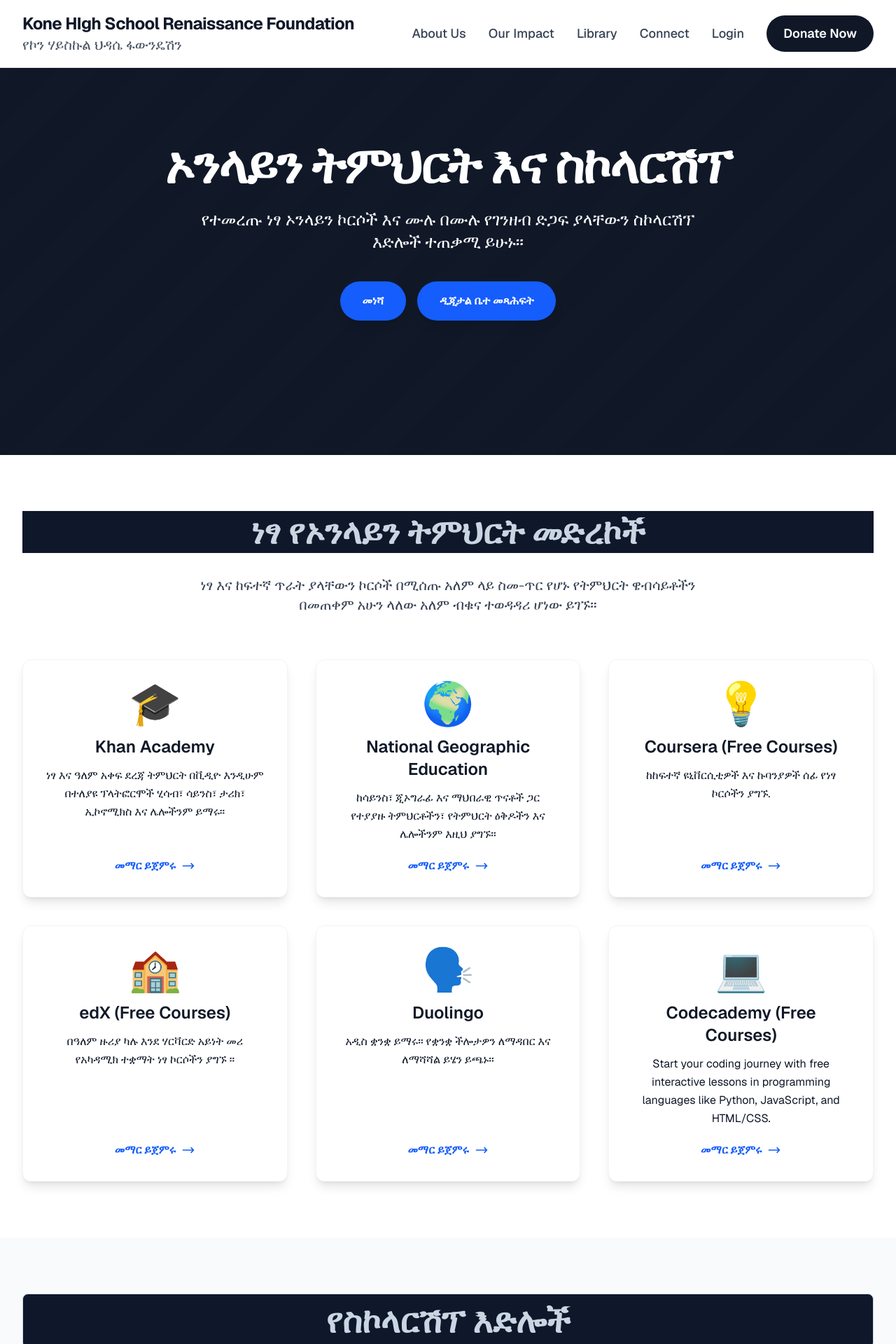
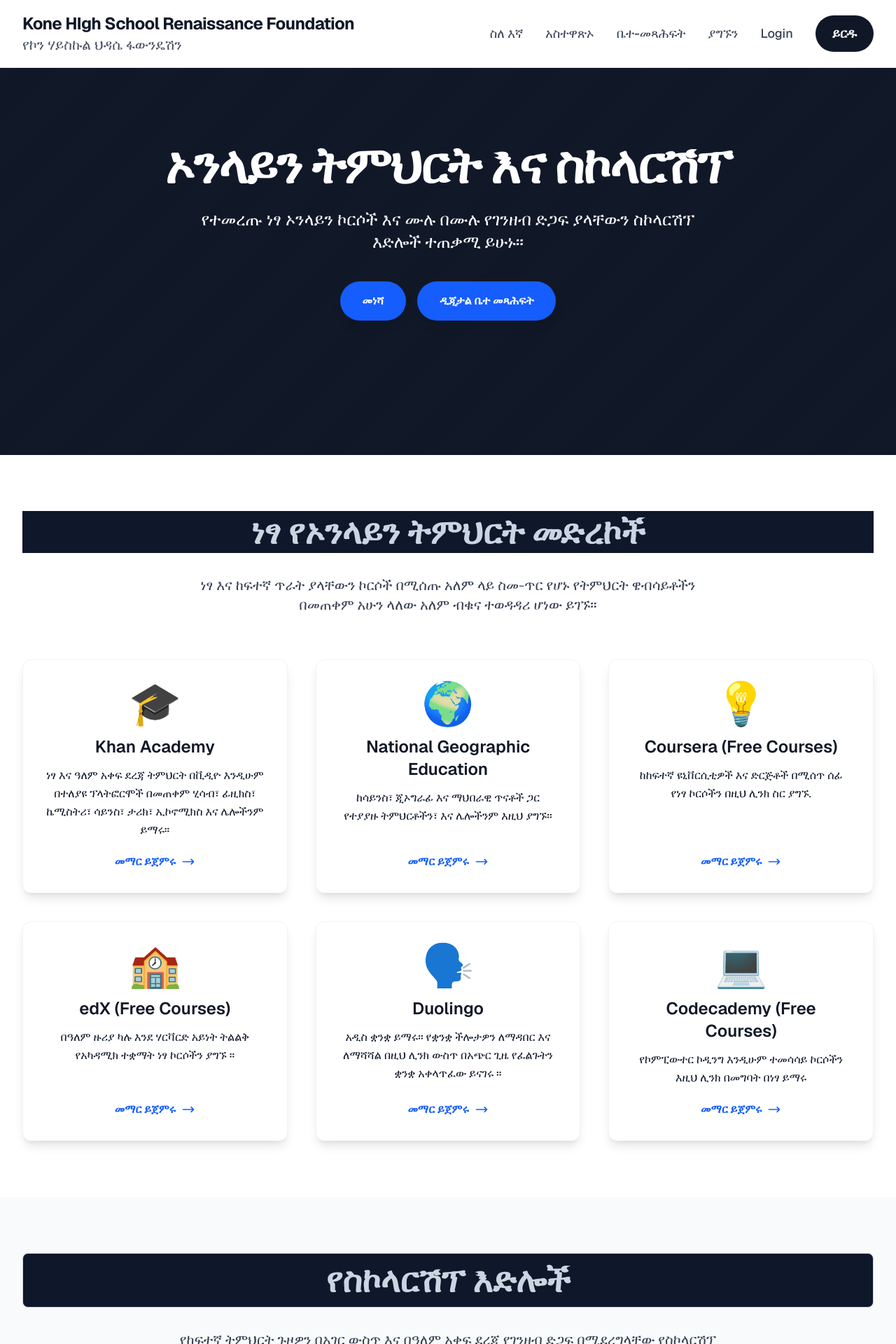
Before and after one commit to solowon27/krf, a Next.js app in the folder client/: page /education-resources in a window 1280 px wide. Shown: the top 1920 px of the page at 70% size. Built offline with nearby package versions, Linux system fonts and the light colour scheme; no server answers.

Commit message:
translated to amharic

```diff
--- a/client/components/Header.tsx
+++ b/client/components/Header.tsx
@@ -108,16 +108,16 @@
           {/* Desktop Navigation Links */}
           <div className="hidden md:flex items-center space-x-6 lg:space-x-8"> {/* Increased spacing */}
             <Link href="/about" className="text-gray-700 hover:text-gray-900 transition-colors duration-300 font-medium text-lg">
-              About Us
+              ስለ እኛ
             </Link>
             <Link href="/impact" className="text-gray-700 hover:text-gray-900 transition-colors duration-300 font-medium text-lg">
-              Our Impact
+              አስተዋጽኦ
             </Link>
             <Link href="/library" className="text-gray-700 hover:text-gray-900 transition-colors duration-300 font-medium text-lg">
-              Library
+              ቤተ-መጻሕፍት
             </Link>
             <Link href="/contact" className="text-gray-700 hover:text-gray-900 transition-colors duration-300 font-medium text-lg">
-              Connect
+              ያግኙን
             </Link>
 
             {/* Conditional Links for Desktop - Clean text links */}
@@ -151,7 +151,7 @@
               href="/donate"
               className="bg-gray-900 text-white font-semibold px-6 py-3 rounded-full transition-colors duration-300 hover:bg-gray-700 text-lg"
             >
-              Donate Now
+              ይርዱ
             </Link>
           </div>
 
@@ -207,27 +207,27 @@
           {/* Mobile Links */}
           <motion.div variants={mobileLinkVariants}>
             <Link href="/" onClick={() => setIsMenuOpen(false)} className="block text-4xl font-bold text-white hover:text-gray-300 transition-colors duration-300 py-2">
-              Home
+              ዋና ማውጫ
             </Link>
           </motion.div>
           <motion.div variants={mobileLinkVariants}>
             <Link href="/about" onClick={() => setIsMenuOpen(false)} className="block text-4xl font-bold text-white hover:text-gray-300 transition-colors duration-300 py-2">
-              About Us
+              ስለ እኛ
             </Link>
           </motion.div>
           <motion.div variants={mobileLinkVariants}>
             <Link href="/impact" onClick={() => setIsMenuOpen(false)} className="block text-4xl font-bold text-white hover:text-gray-300 transition-colors duration-300 py-2">
-              Our Impact
+              አስተዋጽኦ
             </Link>
           </motion.div>
           <motion.div variants={mobileLinkVariants}>
             <Link href="/library" onClick={() => setIsMenuOpen(false)} className="block text-4xl font-bold text-white hover:text-gray-300 transition-colors duration-300 py-2">
-              Library
+              ቤተ-መጻሕፍት
             </Link>
           </motion.div>
           <motion.div variants={mobileLinkVariants}>
             <Link href="/contact" onClick={() => setIsMenuOpen(false)} className="block text-4xl font-bold text-white hover:text-gray-300 transition-colors duration-300 py-2">
-              Connect
+              ያግኙን
             </Link>
           </motion.div>
 
@@ -254,7 +254,7 @@
             <>
               <motion.div variants={mobileLinkVariants}>
                 <Link href="/login" onClick={() => setIsMenuOpen(false)} className="block text-4xl font-bold text-white hover:text-gray-300 transition-colors duration-300 py-2">
-                  Login
+
                 </Link>
               </motion.div>
               {/* <motion.div variants={mobileLinkVariants}>
@@ -271,7 +271,7 @@
               onClick={() => setIsMenuOpen(false)}
               className="inline-block bg-white text-gray-900 font-bold px-10 py-5 rounded-full transition-colors duration-300 hover:bg-gray-200 text-3xl"
             >
-              Donate Today
+              ዛሬውኑ ይርዱ
             </Link>
           </motion.div>
         </motion.nav>
--- a/client/src/app/education-resources/page.tsx
+++ b/client/src/app/education-resources/page.tsx
@@ -12,37 +12,37 @@
   {
     name: "Khan Academy",
     url: "https://www.khanacademy.org/",
-    description: "ነፃ እና ዓለም አቀፍ ደረጃ ትምህርት በቪዲዮ እንዲሁም በተለያዩ ፕላትፎርሞች ሂሳብ፣ ሳይንስ፣ ታሪክ፣ ኢኮኖሚክስ እና ሌሎችንም ይማሩ።",
+    description: "ነፃ እና ዓለም አቀፍ ደረጃ ትምህርት በቪዲዮ እንዲሁም በተለያዩ ፕላትፎርሞች በመጠቀም ሂሳብ፣ ፊዚክስ፣ ኬሚስትሪ፣ ሳይንስ፣ ታሪክ፣ ኢኮኖሚክስ እና ሌሎችንም ይማሩ።",
     icon: "🎓"
   },
   {
     name: "National Geographic Education",
     url: "https://education.nationalgeographic.org/",
-    description: "ከሳይንስ፣ ጂኦግራፊ እና ማህበራዊ ጥናቶች ጋር የተያያዙ ትምህርቶችን፣ የትምህርት ዕቅዶችን እና ሌሎችንም እዚህ ያግኙ።",
+    description: "ከሳይንስ፣ ጂኦግራፊ እና ማህበራዊ ጥናቶች ጋር የተያያዙ ትምህርቶችን፣ እና ሌሎችንም እዚህ ያግኙ።",
     icon: "🌍"
   },
   {
     name: "Coursera (Free Courses)",
     url: "https://www.coursera.org/courses?query=free",
-    description: "ከከፍተኛ ዩኒቨርሲቲዎች እና ኩባንያዎች ሰፊ የነፃ ኮርሶችን ያግኙ.",
+    description: "ከከፍተኛ ዩኒቨርሲቲዎች እና ድርጅቶች በሚሰጥ ሰፊ የነፃ ኮርሶችን በዚህ ሊንክ ስር ያግኙ.",
     icon: "💡"
   },
   {
     name: "edX (Free Courses)",
     url: "https://www.edx.org/free-online-courses",
-    description: "በዓለም ዙሪያ ካሉ እንደ ሃርቫርድ አይነት መሪ የአካዳሚክ ተቋማት ነፃ ኮርሶችን ያግኙ ።",
+    description: "በዓለም ዙሪያ ካሉ እንደ ሃርቫርድ አይነት ትልልቅ የአካዳሚክ ተቋማት ነፃ ኮርሶችን ያግኙ ።",
     icon: "🏫"
   },
   {
     name: "Duolingo",
     url: "https://www.duolingo.com/",
-    description: "አዲስ ቋንቋ ይማሩ። የቋንቋ ችሎታዎን ለማዳበር እና ለማሻሻል ይሄን ይጫኑ።",
+    description: "አዲስ ቋንቋ ይማሩ። የቋንቋ ችሎታዎን ለማዳበር እና ለማሻሻል በዚህ ሊንክ ውስጥ በአጭር ጊዜ የፈልጉትን ቋንቋ አቀላጥፈው ይናገሩ ።",
     icon: "🗣️"
   },
   {
     name: "Codecademy (Free Courses)",
     url: "https://www.codecademy.com/catalog/free",
-    description: "Start your coding journey with free interactive lessons in programming languages like Python, JavaScript, and HTML/CSS.",
+    description: "የኮምፒውተር ኮዲንግ እንዲሁም ተመሳሳይ ኮርሶችን እዚህ ሊንክ በመግባት በነፃ ይማሩ",
     icon: "💻"
   }
 ];
--- a/client/src/app/library/page.tsx
+++ b/client/src/app/library/page.tsx
@@ -177,7 +177,8 @@
     'Amharic': '🇪🇹', // Changed to Ethiopian flag emoji for local relevance
     'Math': '➕',
     'Finance': '💰',
-    'Astronomy': '🔭'
+    'Astronomy': '🔭',
+    'Philosophy': '🧠'
   };
 
   const itemVariants = {
@@ -233,7 +234,7 @@
             transition={{ type: 'tween', ease: 'easeOut', duration: 0.6 }}
             className="text-4xl md:text-6xl lg:text-7xl font-bold mb-4 leading-tight tracking-tight flex items-center justify-center gap-4"
           >
-            <span className="text-blue-500 text-5xl md:text-7xl">📚</span> Kone Digital Library
+            <span className="text-blue-500 text-5xl md:text-7xl">📚</span> ኮን ሃይስኩል ዲጂታል ላይብረሪ
           </motion.h1>
           <motion.p
             initial={{ y: 30, opacity: 0 }}
@@ -241,7 +242,7 @@
             transition={{ type: 'tween', ease: 'easeOut', duration: 0.6, delay: 0.1 }}
             className="text-lg md:text-xl lg:text-2xl font-light opacity-80 max-w-3xl mx-auto mb-10"
           >
-            Unlock knowledge and discovery. Explore our comprehensive collection of books by subject or search by title.
+            እውቀት ሃይል ነው፥ እውቀት ተስፋ እና ስንቅ ነው፥ እውቀት የዘመናዊ ስብእና መሰረት ነው!
           </motion.p>
           <motion.div
             initial={{ y: 30, opacity: 0 }}
@@ -252,7 +253,7 @@
               href="/education-resources"
               className="inline-block bg-blue-600 text-white font-semibold px-10 py-5 rounded-full shadow-lg hover:bg-blue-700 transition-colors duration-300 transform hover:scale-[1.01] text-lg whitespace-nowrap"
             >
-              Explore Learning Paths
+              ተጨማሪ የትምህርት ምንጮች
             </Link>
           </motion.div>
         </div>
@@ -471,7 +472,7 @@
               {/* Header section */}
               <div className="pb-4 mb-4 border-b border-gray-200">
                 <h3 className="text-2xl font-semibold text-gray-900 flex items-center">
-                  <span className="mr-3 text-blue-600 text-3xl">🔗</span>External Resources
+                  <span className="mr-3 text-blue-600 text-3xl">🔗</span>ተጨማሪ የቤተ-መጻሕፍት ሊንኮች
                 </h3>
               </div>
 
```
